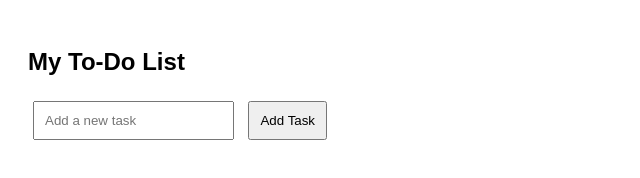
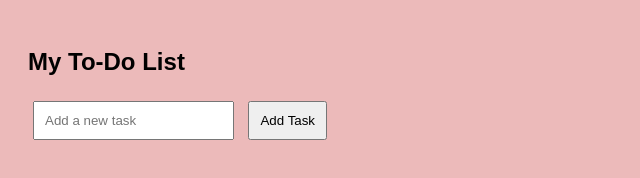
Before and after one commit to Fariatia/To-do-list, a plain HTML site: page index.html in a window 1280 px wide. Shown: the whole page, without its empty margins (0-640 px from the left). Drawn offline with Linux system fonts and the light colour scheme.

Commit message:
um another update

```diff
--- a/index.html
+++ b/index.html
@@ -8,6 +8,7 @@
     body {
       font-family: Arial, sans-serif;
       padding: 20px;
+      background-color: rgba(230, 161, 161, 0.733);
     }
     input, button {
       padding: 10px;
```
